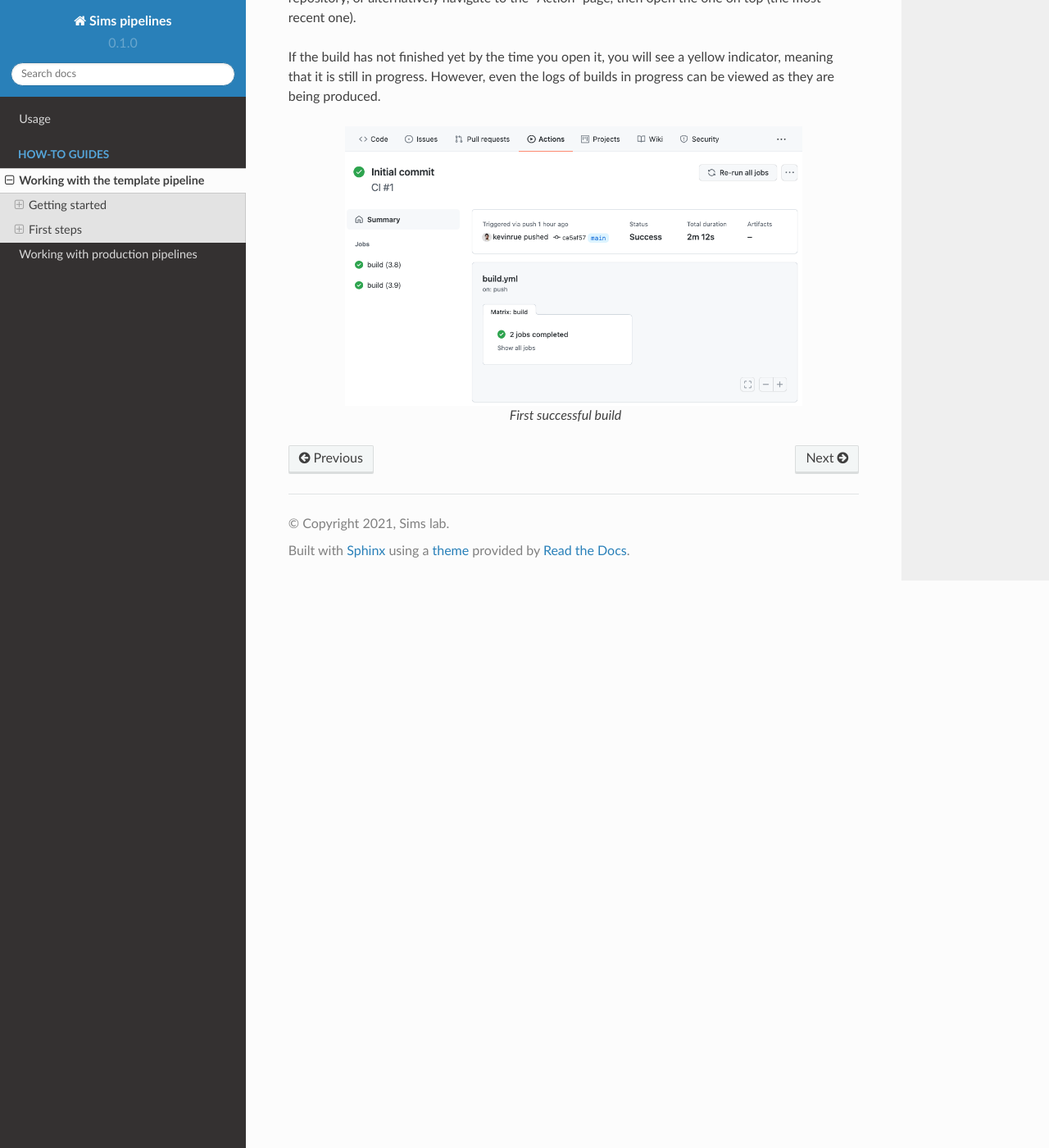
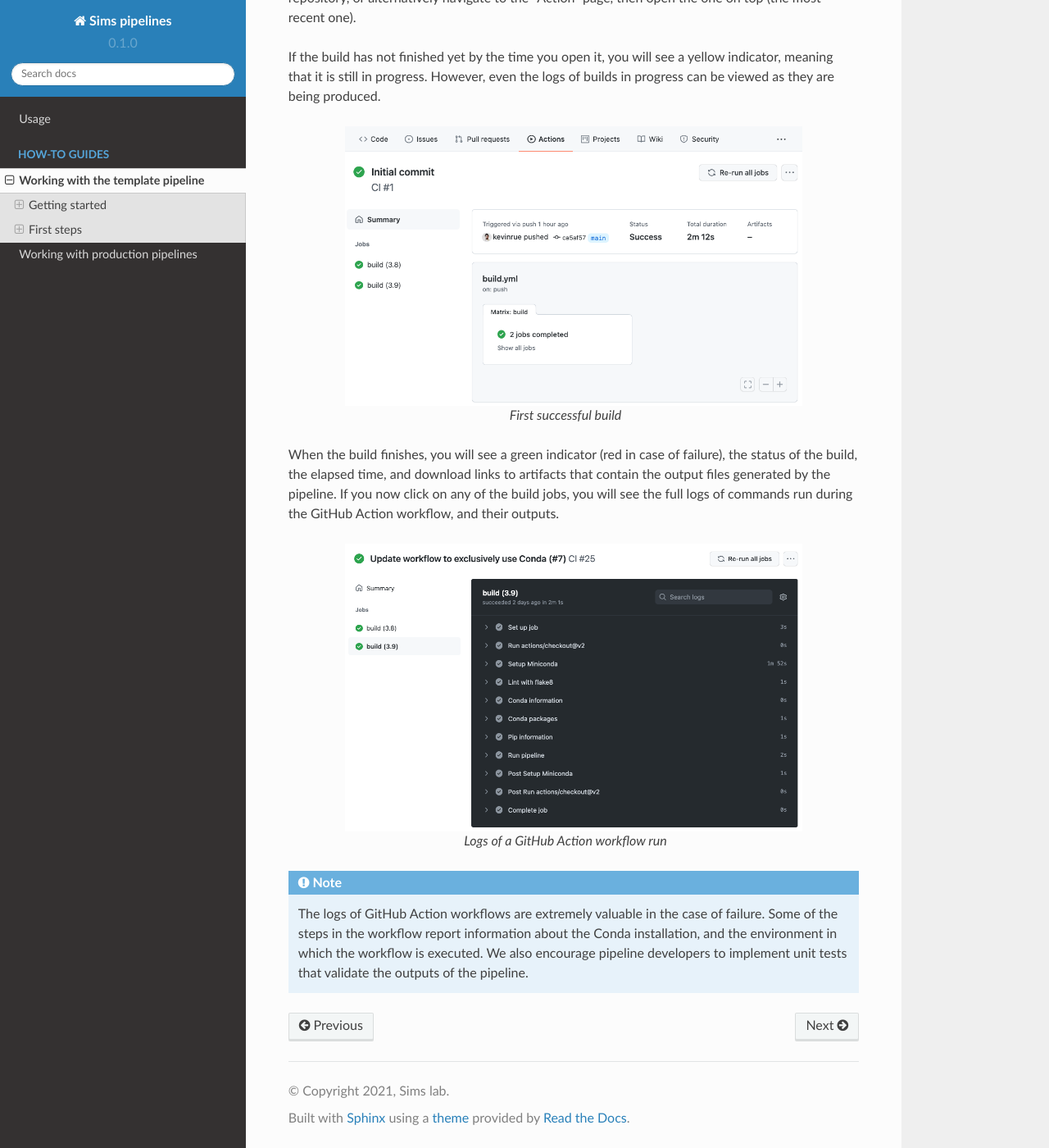
Before and after one commit to kevinrue/rtd-tutorial, a Sphinx documentation site: the page built from docs/source/guides/pipeline_template.rst, in a window 1280 px wide and 1400 px high, scrolled down 1851 px. Shown: the whole window at 82% size. Built offline with Sphinx 7.4.7 and the Read the Docs theme 2.0.0, drawn with Linux system fonts in a browser that asks for light colours.

Commit message:
Expand documentation of template pipeline

```diff
--- a/docs/source/guides/pipeline_template.rst
+++ b/docs/source/guides/pipeline_template.rst
@@ -94,3 +94,24 @@
    :alt: First successful build
 
    First successful build
+
+When the build finishes, you will see a green indicator (red in case of failure),
+the status of the build, the elapsed time, and download links to artifacts
+that contain the output files generated by the pipeline.
+If you now click on any of the build jobs, you will see the full logs
+of commands run during the GitHub Action workflow, and their outputs.
+
+.. figure:: /_static/images/guides/github-action-logs.png
+   :width: 80%
+   :align: center
+   :alt: Logs of a GitHub Action workflow run.
+
+   Logs of a GitHub Action workflow run
+
+.. note::
+
+   The logs of GitHub Action workflows are extremely valuable in the case of failure.
+   Some of the steps in the workflow report information about the Conda installation,
+   and the environment in which the workflow is executed.
+   We also encourage pipeline developers to implement unit tests that validate the
+   outputs of the pipeline.
```
Also changed, not shown: docs/source/_static/images/guides/github-action-logs.png (added).
